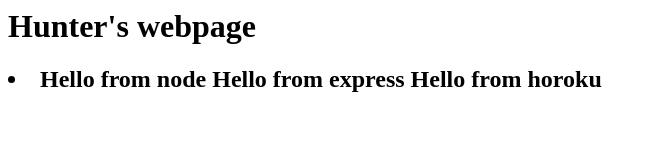
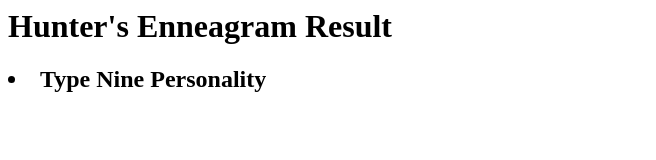
Before and after one commit to hunter-mcgriff/didactic-octo-chainsaw, a website: page index.html in a window 1280 px wide. Shown: the whole page, without its empty margins (0-656 px from the left). Drawn offline with Linux system fonts and the light colour scheme.

Commit message:
Enneagram results

```diff
--- a/index.html
+++ b/index.html
@@ -1,7 +1,4 @@
-<h1>Hunter's webpage</h1>
+<h1>Hunter's Enneagram Result</h1>
 <h2>
-    <li>Hello from node
-        Hello from express
-        Hello from horoku
-    </li>
+    <li>Type Nine Personality</li>
 </h1>
```
